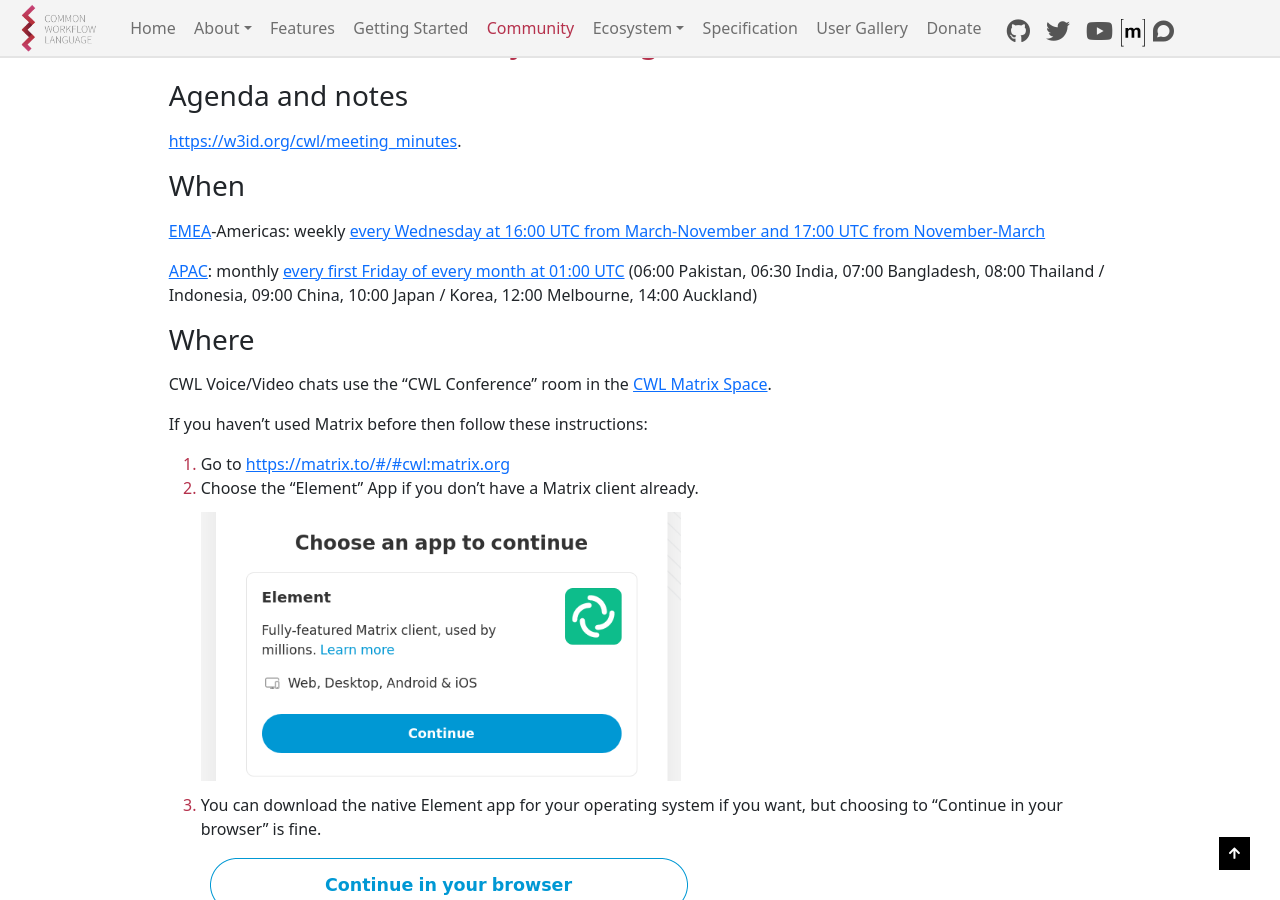
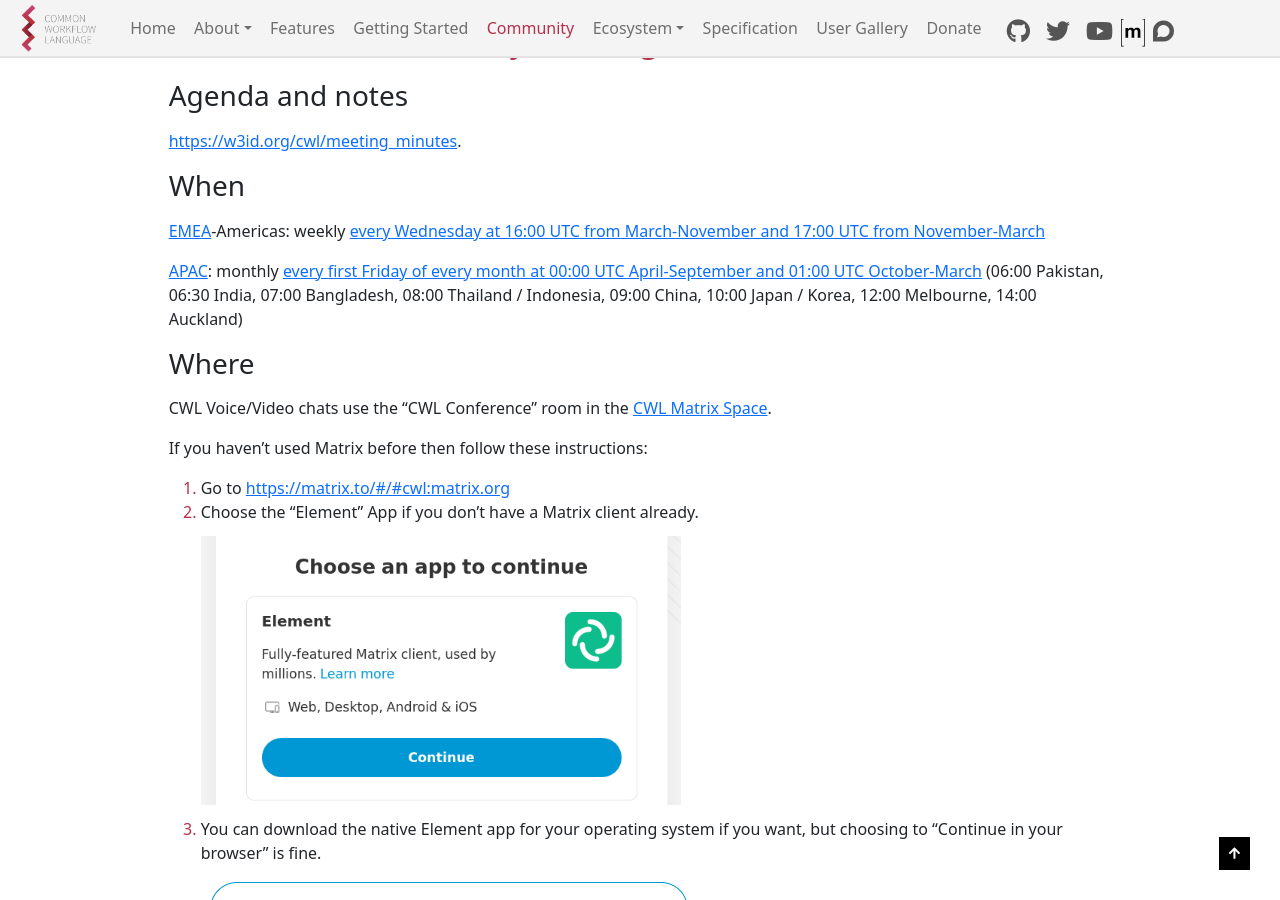
Before and after one commit to common-workflow-language/cwl-website, a Jekyll site: the page built from content/community.md, in a window 1280 px wide and 900 px high, scrolled down 387 px. Built offline with Jekyll 4.4.1, drawn with Linux system fonts in a browser that asks for light colours.

Commit message:
Add APAC meeting months in text

```diff
--- a/content/community.md
+++ b/content/community.md
@@ -23,7 +23,7 @@
 
 [EMEA](https://en.wikipedia.org/wiki/Europe,_the_Middle_East_and_Africa)-Americas: weekly [every Wednesday at 16:00 UTC from March-November and 17:00 UTC from November-March](https://arewemeetingyet.com/New%20York/2021-07-21/12:00/w/Weekly%20CWL%20Video%20Chat#eyJ1cmwiOiJodHRwczovL21lZXQuaml0LnNpL0NvbXBldGVudEJyYW5jaGVzTm9taW5hdGVXZWFrbHkifQ==)
 
-[APAC](https://en.wikipedia.org/wiki/Asia-Pacific): monthly [every first Friday of every month at 01:00 UTC](https://arewemeetingyet.com/UTC/2022-04-01/01:00/q/Monthly%20CWL%20Video%20Chat)
+[APAC](https://en.wikipedia.org/wiki/Asia-Pacific): monthly [every first Friday of every month at 00:00 UTC April-September and 01:00 UTC October-March](https://arewemeetingyet.com/UTC/2022-04-01/01:00/q/Monthly%20CWL%20Video%20Chat)
 (06:00 Pakistan, 06:30 India, 07:00 Bangladesh, 08:00 Thailand / Indonesia, 09:00 China, 10:00 Japan / Korea, 12:00 Melbourne, 14:00 Auckland)
 
 ### Where
```
